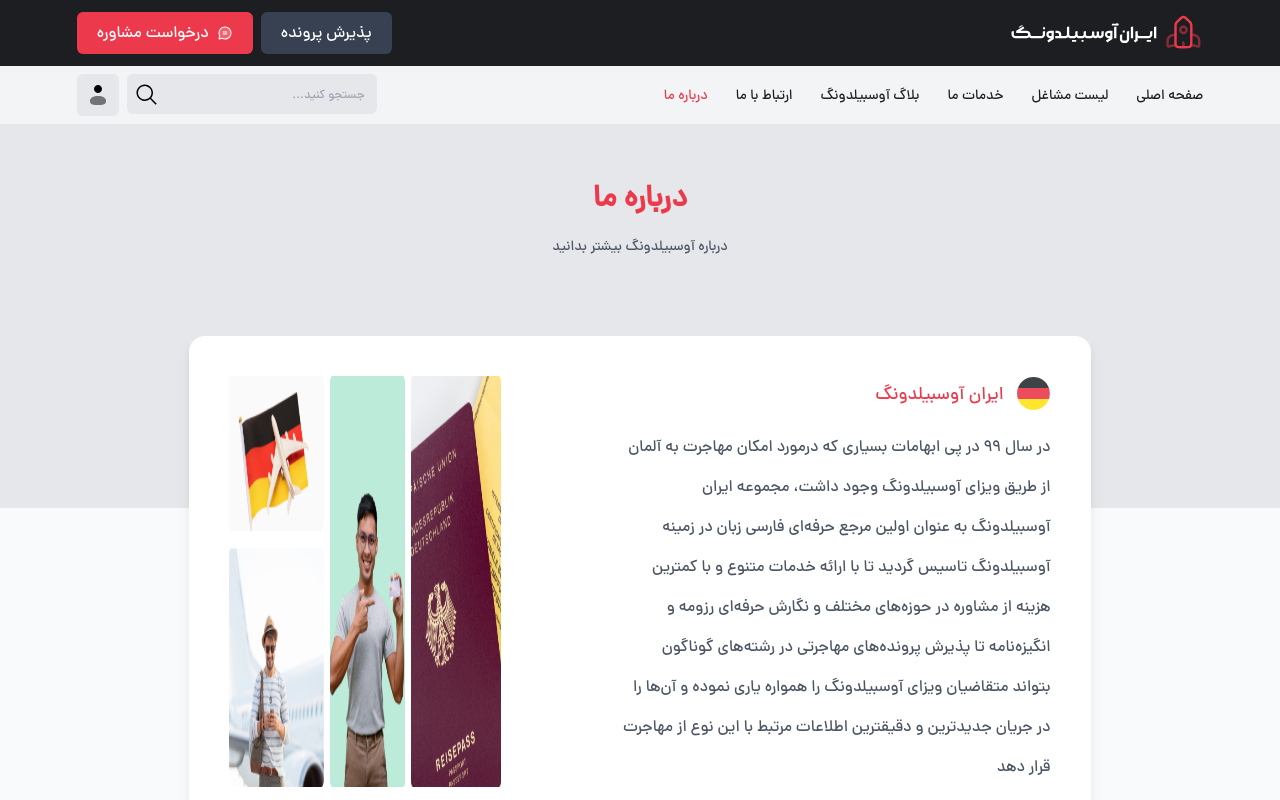
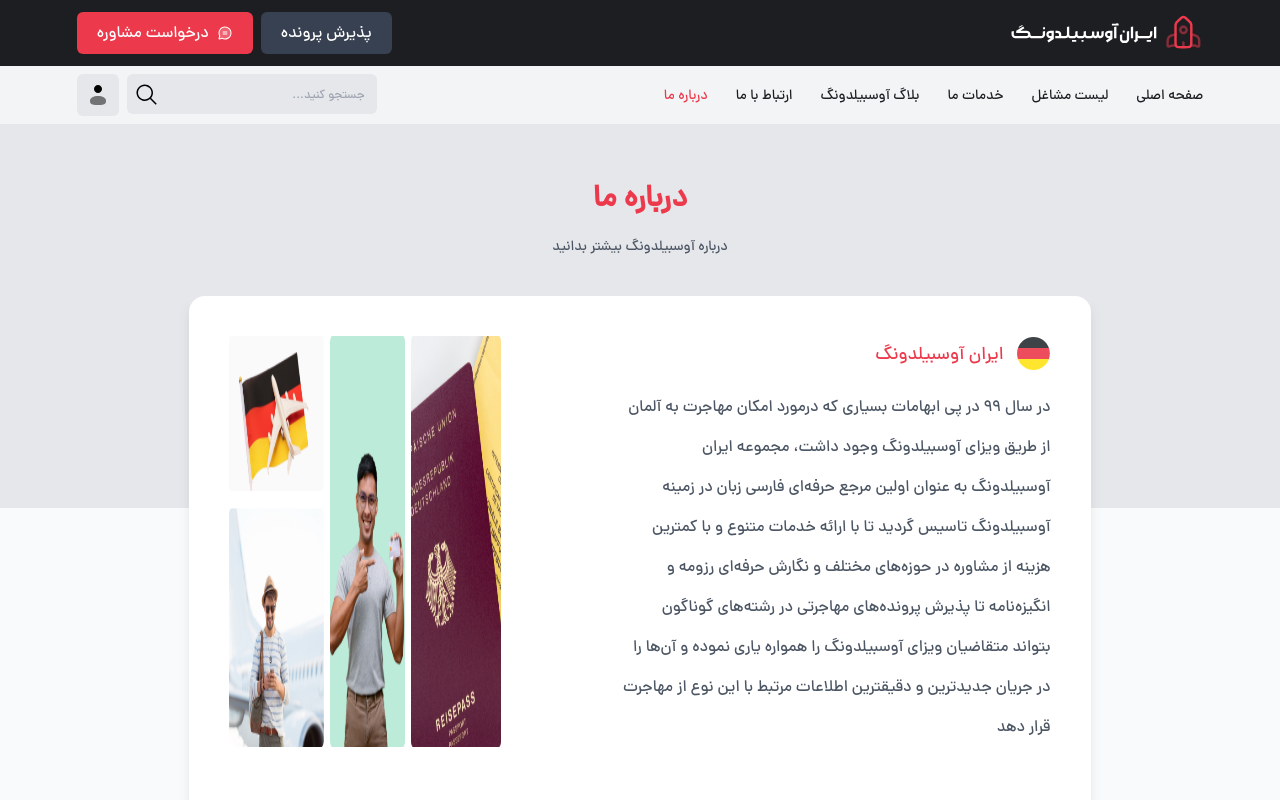
Before and after one commit to alimansoo/IranAusbildungFront, a React (Create React App) app: page /about_us in a window 1280 px wide. Shown: the top 800 px of the page. Built offline with nearby package versions, Linux system fonts and the light colour scheme.

Commit message:
update about us page

```diff
--- a/src/pages/about_us.jsx
+++ b/src/pages/about_us.jsx
@@ -5,10 +5,6 @@ import "slick-carousel/slick/slick.css";
 import "slick-carousel/slick/slick-theme.css";
 import Footer from '../components/footer';
 import germany_go from '../images/germany_go.png'
-// import Button from '../components/button';
-import Social from '../components/social';
-// import FormInput from '../components/formInput';
-// import SelectInput from '../components/selectInput';
 
 function AboutUs() {
   return (
@@ -18,7 +14,7 @@ function AboutUs() {
         <div className='w-full bg-gray-50 flex-col justify-center py-14 pb-0 relative'>
           <div className='absolute bg-gray-200 top-0 right-0 left-0 h-96 '></div>
           <MainContainer className='inline-flex flex-col justify-center items-center z-10 relative pb-16'>
-            <div className='inline-flex flex-col rounded-md overflow-hidden text-center gap-5 pb-20'>
+            <div className='inline-flex flex-col rounded-md overflow-hidden text-center gap-5 pb-10'>
               <div className='text-3xl font-bold'><span className='text-primary-default'>درباره ما</span></div>
               <div className='text-sm text-gray-600'>درباره آوسبیلدونگ بیشتر بدانید</div>
             </div>
```
Lines whose indentation alone changed are shown as unchanged.
